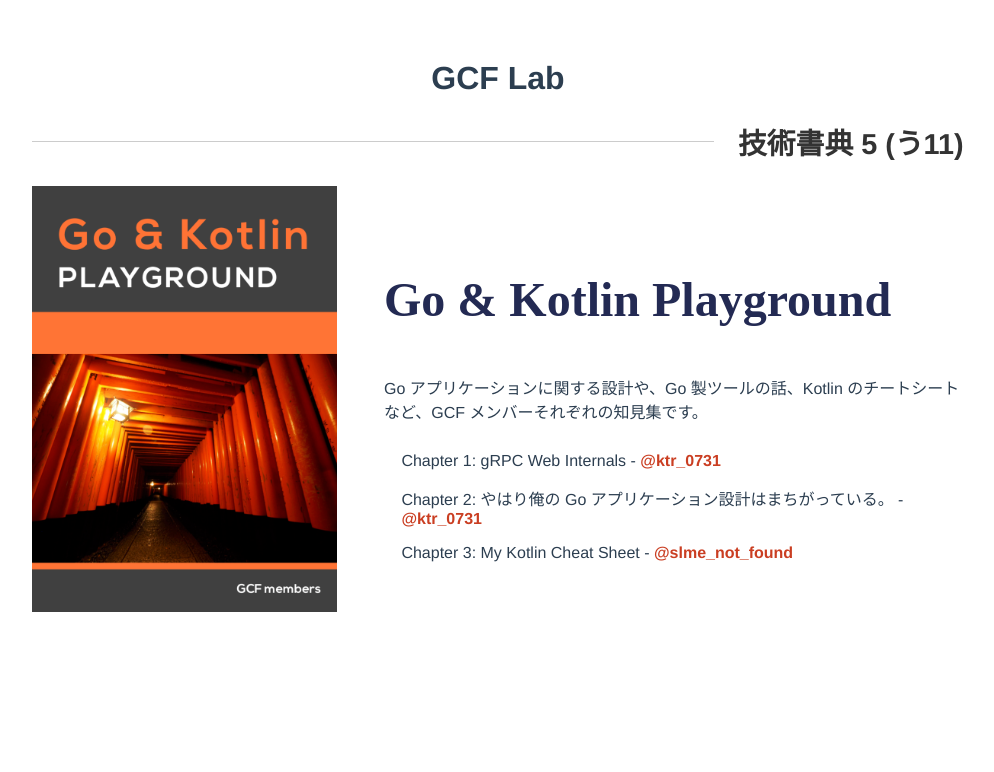
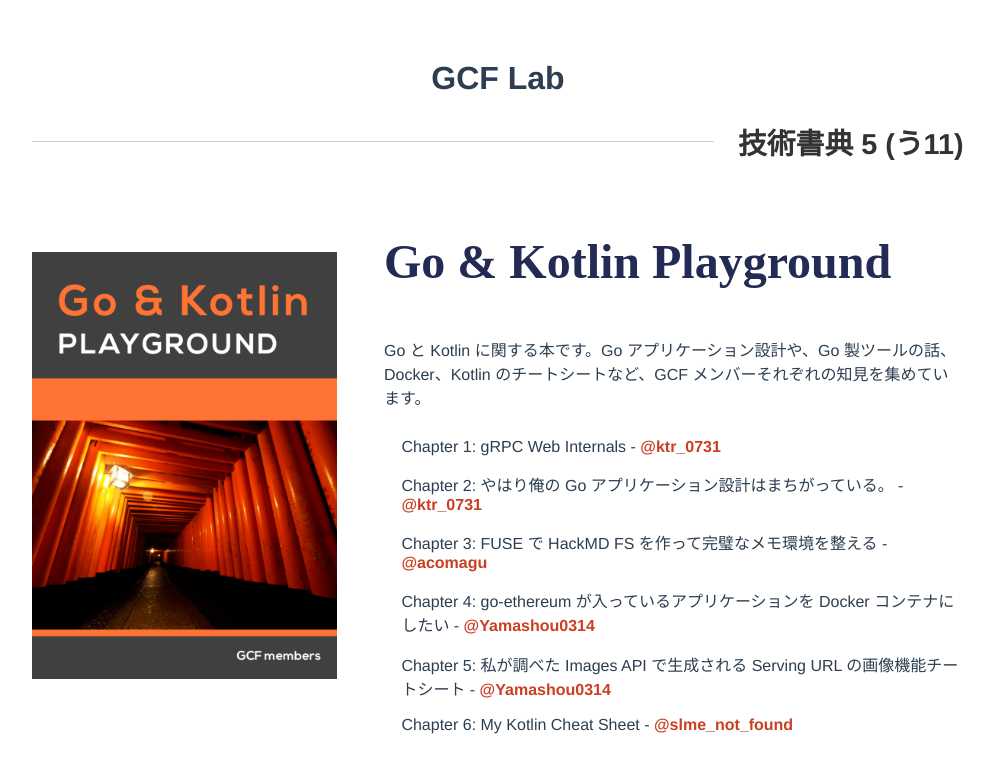
Before and after one commit to GoodCodingFriends/techbookfest5, a Vue app: page / in a window 1280 px wide. Shown: the top 772 px of the page, without its empty margins (142-1136 px from the left). Built offline with nearby package versions, Linux system fonts and the light colour scheme.

Commit message:
add more details

```diff
--- a/src/App.vue
+++ b/src/App.vue
@@ -30,7 +30,7 @@
               name: "Go & Kotlin Playground",
               coverName: "go-and-kotlin-playground.png",
               description:
-                "Go アプリケーションに関する設計や、Go 製ツールの話、Kotlin のチートシートなど、GCF メンバーそれぞれの知見集です。",
+                "Go と Kotlin に関する本です。Go アプリケーション設計や、Go 製ツールの話、Docker、Kotlin のチートシートなど、GCF メンバーそれぞれの知見を集めています。",
               chapters: [
                 {
                   title: "gRPC Web Internals",
@@ -39,6 +39,20 @@
                 {
                   title: "やはり俺の Go アプリケーション設計はまちがっている。",
                   author: "ktr_0731"
+                },
+                {
+                  title: "FUSE で HackMD FS を作って完璧なメモ環境を整える",
+                  author: "acomagu"
+                },
+                {
+                  title:
+                    "go-ethereum が入っているアプリケーションを Docker コンテナにしたい",
+                  author: "Yamashou0314"
+                },
+                {
+                  title:
+                    "私が調べた Images API で生成される Serving URL の画像機能チートシート",
+                  author: "Yamashou0314"
                 },
                 {
                   title: "My Kotlin Cheat Sheet",
```
